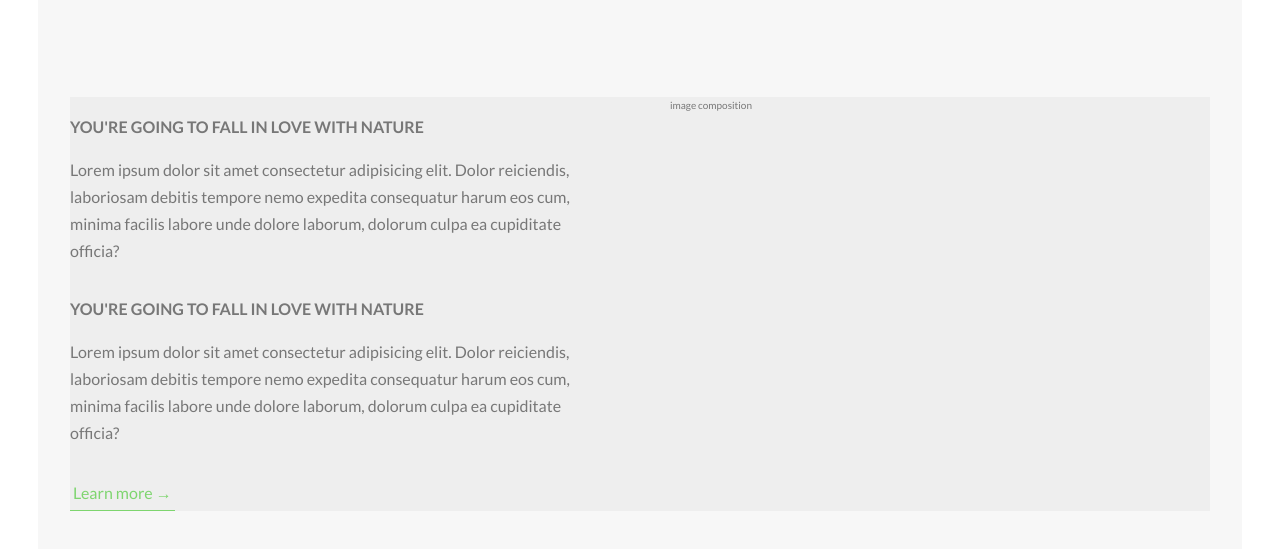
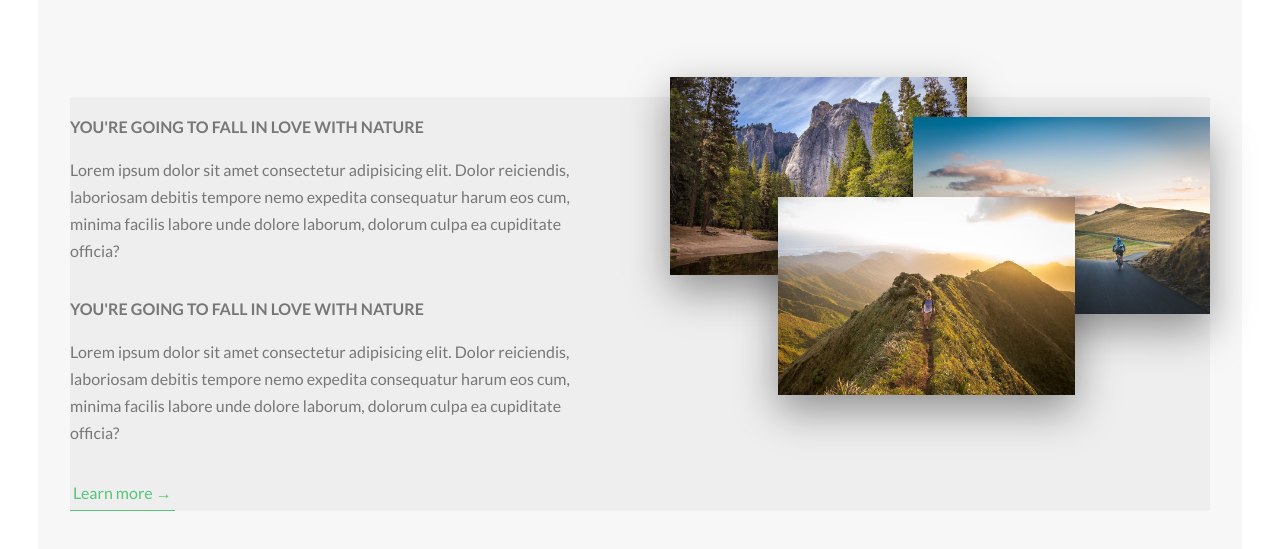
Before and after one commit to ankushSinha1/Natours, a website: page index.html in a window 1280 px wide. Shown: the part 989-1538 px from the top of the page. Drawn offline with Linux system fonts and the light colour scheme.

Commit message:
About section completed with images hover effect

```diff
--- a/index.html
+++ b/index.html
@@ -45,7 +45,11 @@
                         <a href="#" class="btn-text">Learn more &rarr;</a>
                     </div>
                     <div class="col-1-of-2">
-                        image composition
+                        <div class="composition">
+                            <img src="img/nat-1-large.jpg" alt="Pic 1" class="composition__photo composition__photo--p1">
+                            <img src="img/nat-2-large.jpg" alt="Pic 2" class="composition__photo composition__photo--p2">
+                            <img src="img/nat-3-large.jpg" alt="Pic 3" class="composition__photo composition__photo--p3">
+                        </div>
                     </div>
                 </div>
             </section>
--- a/sass/components/_button.scss
+++ b/sass/components/_button.scss
@@ -61,16 +61,16 @@
 }
 .btn-text{
     &:link, &:visited{
-        color: $color-primary-light;
+        color: $color-primary;
         display: inline-block;
         text-decoration: none;
-        border-bottom: 1px solid $color-primary-light;
+        border-bottom: 1px solid $color-primary;
         padding: 3px;
         font-size: $default-font-size;
         transition: all .2s;
     }
     &:hover{
-        background-color: $color-primary-light;
+        background-color: $color-primary;
         color: $color-white;
         box-shadow: 0 1rem 2rem rgba($color-black, 0.2);
         transform: translateY(-2px);
--- /dev/null
+++ b/sass/components/_composition.scss
@@ -0,0 +1,33 @@
+.composition{
+    position: relative;
+    &__photo{
+        width: 55%;
+        box-shadow: 0 1.5rem 4rem rgba($color-black, .4);
+        position: absolute;
+        z-index: 1;
+        transition: all .2s;
+        outline-offset: 1.1rem;   //distance between outline and image
+        &--p1{
+            left: 0;
+            top: -2rem;
+        }
+        &--p2{
+            right: 0;
+            top: 2rem;
+        }
+        &--p3{
+            left: 20%;
+            top: 10rem;
+        }
+        &:hover{
+            outline: 1.1rem solid $color-primary;
+            transform: scale(1.1) translateY(-.5rem);
+            box-shadow: 0 2.5rem 4rem rgba($color-black, .5);
+            z-index: 2;
+        }
+
+    }
+    &:hover &__photo:not(:hover){
+        transform: scale(.95);
+    }
+}
--- a/sass/main.scss
+++ b/sass/main.scss
@@ -8,6 +8,7 @@
 @import 'base/utilities';
 
 @import 'components/button';
+@import 'components/composition';
 
 @import 'pages/home';
 
```
Also changed, not shown: css/style.css.
